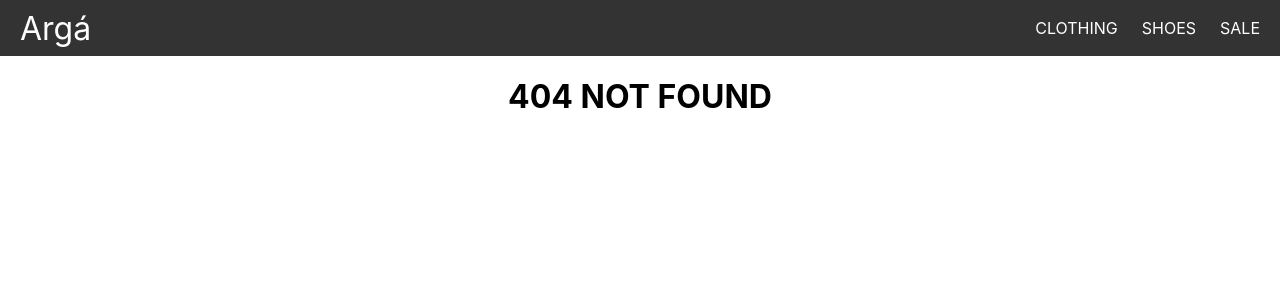
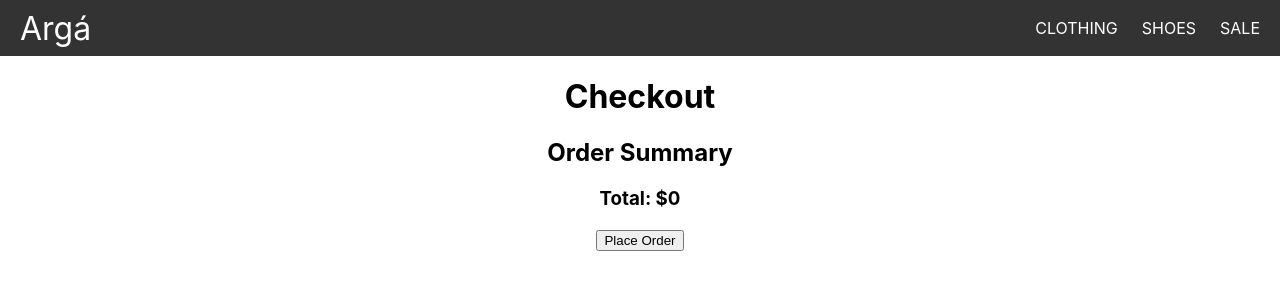
Before and after one commit to esthersmeke/PF-SmekeReact, a React (Create React App) app: page /checkout in a window 1280 px wide. Before the commit this address had no page. Shown: the top 300 px of the page. Built offline with nearby package versions, Linux system fonts and the light colour scheme.

Commit message:
Added Checkout

```diff
--- a/src/App.js
+++ b/src/App.js
@@ -4,6 +4,7 @@ import NavBar from "./components/NavBar/NavBar";
 import ItemListContainer from "./components/ItemListContainer/ItemListContainer";
 import ItemDetailContainer from "./components/ItemDetailContainer/ItemDetailContainer";
 import Cart from "./components/Cart/Cart";
+import Checkout from "./components/Checkout/Checkout"; // Importa el componente Checkout
 
 import { CartProvider } from "./context/CartContext";
 
@@ -24,6 +25,7 @@ function App() {
             />
             <Route path="/item/:itemId" element={<ItemDetailContainer />} />
             <Route path="/cart" element={<Cart />} />
+            <Route path="/checkout" element={<Checkout />} />
             <Route path="*" element={<h1>404 NOT FOUND</h1>} />
           </Routes>
         </CartProvider>
--- /dev/null
+++ b/src/components/Checkout/Checkout.js
@@ -0,0 +1,30 @@
+import React, { useContext } from "react";
+import { CartContext } from "../../context/CartContext";
+
+const Checkout = () => {
+  const { cart, totalAmount } = useContext(CartContext);
+
+  return (
+    <div>
+      <h1>Checkout</h1>
+      <div>
+        <h2>Order Summary</h2>
+        <ul style={{ listStyleType: "none" }}>
+          {cart.map((item) => (
+            <li key={item.id}>
+              <h4>{item.name}</h4>
+              <span> ${item.price}</span>
+              <span> Quantity: {item.quantity}</span>
+            </li>
+          ))}
+        </ul>
+        <h3>Total: ${totalAmount}</h3>
+      </div>
+      <div>
+        <button>Place Order</button>
+      </div>
+    </div>
+  );
+};
+
+export default Checkout;
```
Also changed, not shown: src/components/Checkout/Checkout.css (added).
